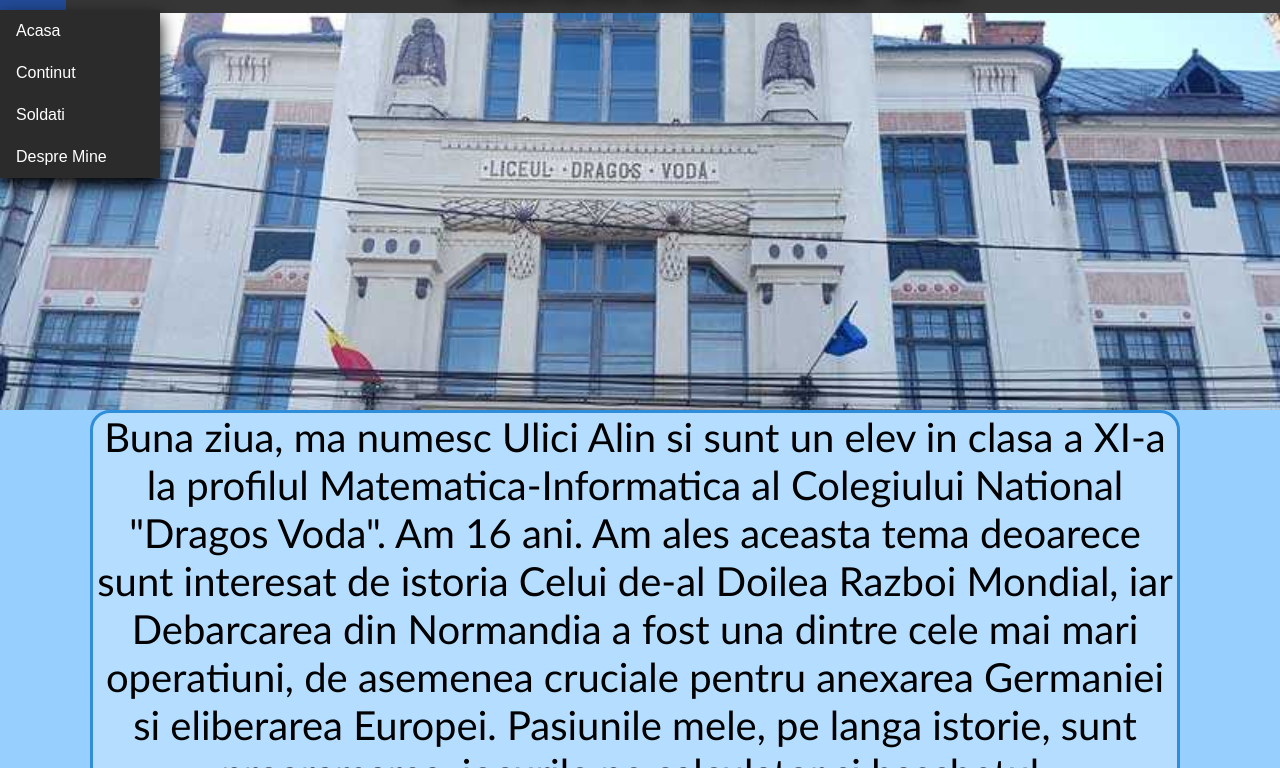
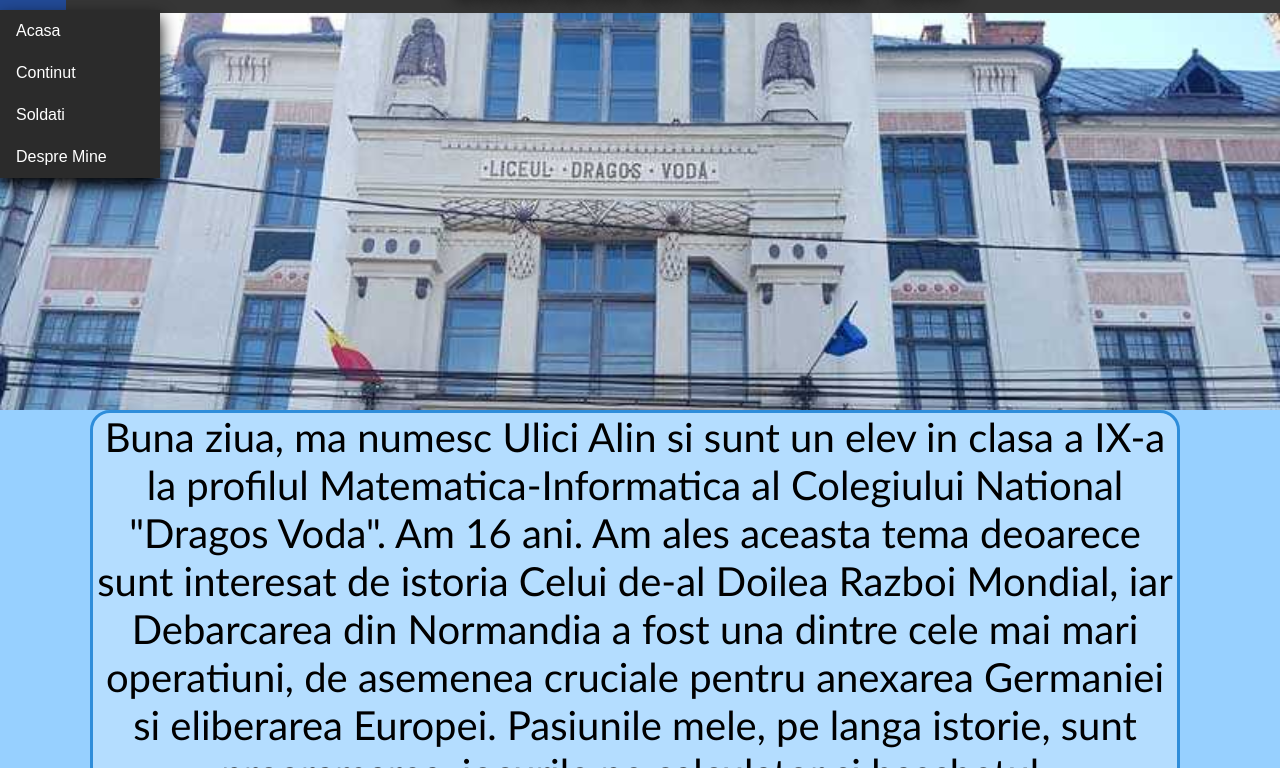
Before and after one commit to alinutul/alinutul.github.io, a plain HTML site: page despremine.html in a window 1280 px wide. Shown: the part 32-800 px from the top of the page. Drawn offline with Linux system fonts and the light colour scheme; a web font is replaced by a local one.

Commit message:
Update despremine.html

```diff
--- a/despremine.html
+++ b/despremine.html
@@ -27,7 +27,7 @@
         </div>
            <h1 class="titlu">Debarcarea din Normandia - 1944</h1>
            <div class="pagina">
-            <p class="scris" style="font-size: 40px;">	Buna ziua, ma numesc Ulici Alin si sunt un elev in clasa a XI-a la profilul Matematica-Informatica al  Colegiului National "Dragos Voda". Am 16 ani. Am ales aceasta tema deoarece sunt interesat de istoria Celui de-al Doilea Razboi Mondial, iar Debarcarea din Normandia a fost una dintre cele mai mari operatiuni, de asemenea cruciale pentru anexarea Germaniei si eliberarea Europei.
+            <p class="scris" style="font-size: 40px;">	Buna ziua, ma numesc Ulici Alin si sunt un elev in clasa a IX-a la profilul Matematica-Informatica al  Colegiului National "Dragos Voda". Am 16 ani. Am ales aceasta tema deoarece sunt interesat de istoria Celui de-al Doilea Razboi Mondial, iar Debarcarea din Normandia a fost una dintre cele mai mari operatiuni, de asemenea cruciale pentru anexarea Germaniei si eliberarea Europei.
                 Pasiunile mele, pe langa istorie, sunt programarea, jocurile pe calculator si baschetul.</p>
 
 
```
